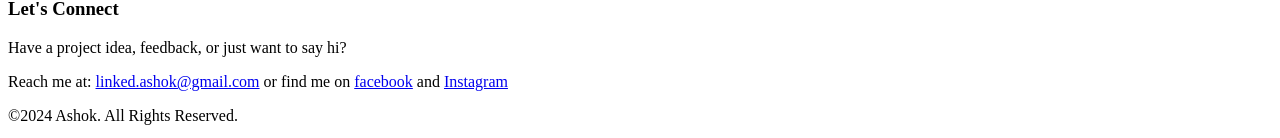
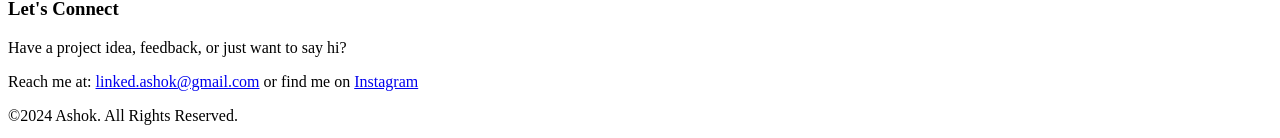
Before and after one commit to ashok404-debug/html-portfolio, a plain HTML site: page index.html in a window 1280 px wide. Shown: the part 894-1032 px from the top of the page. Drawn offline with Linux system fonts and the light colour scheme.

Commit message:
Update index.html

```diff
--- a/index.html
+++ b/index.html
@@ -70,7 +70,6 @@
           Reach me at:
           <a href="mailto:linked.ashok@gmail.com">linked.ashok@gmail.com</a> or
           find me on
-          <a href="https://www.facebook.com/DustTrust">facebook</a> and
           <a href="https://www.instagram.com/ashok.budhathokii/">Instagram</a>
         </p>
         <p>&COPY;2024 Ashok. All Rights Reserved.</p>
```
